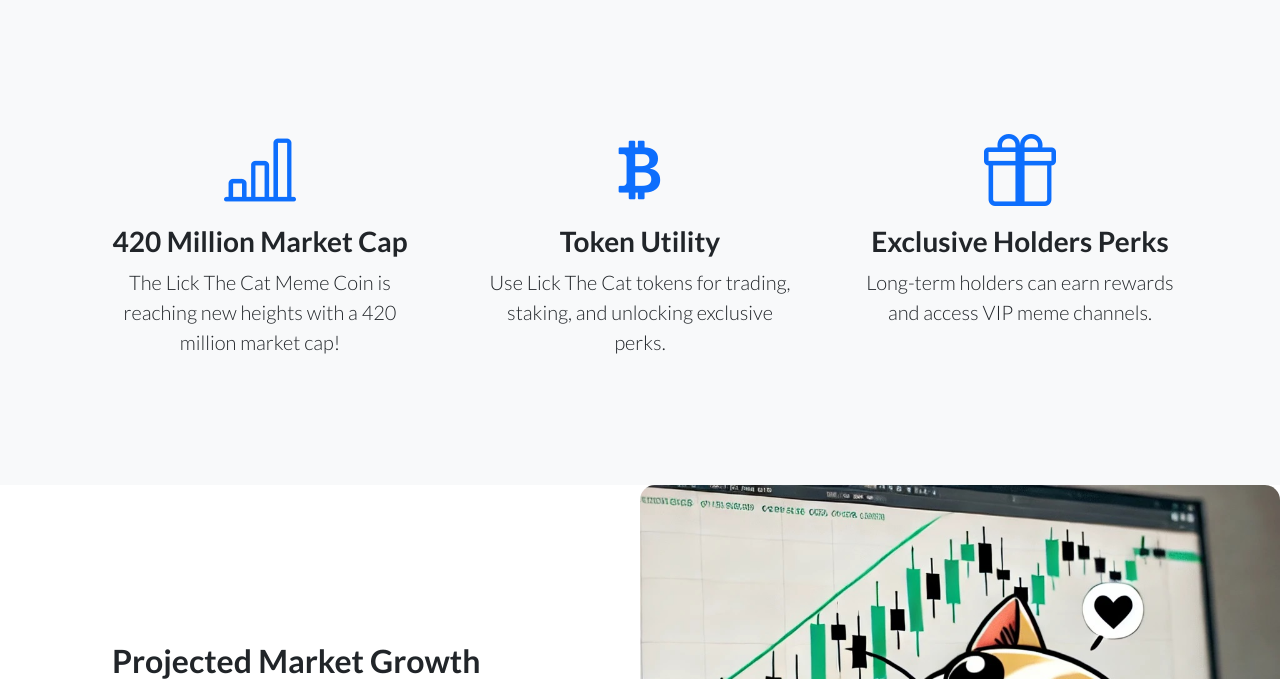
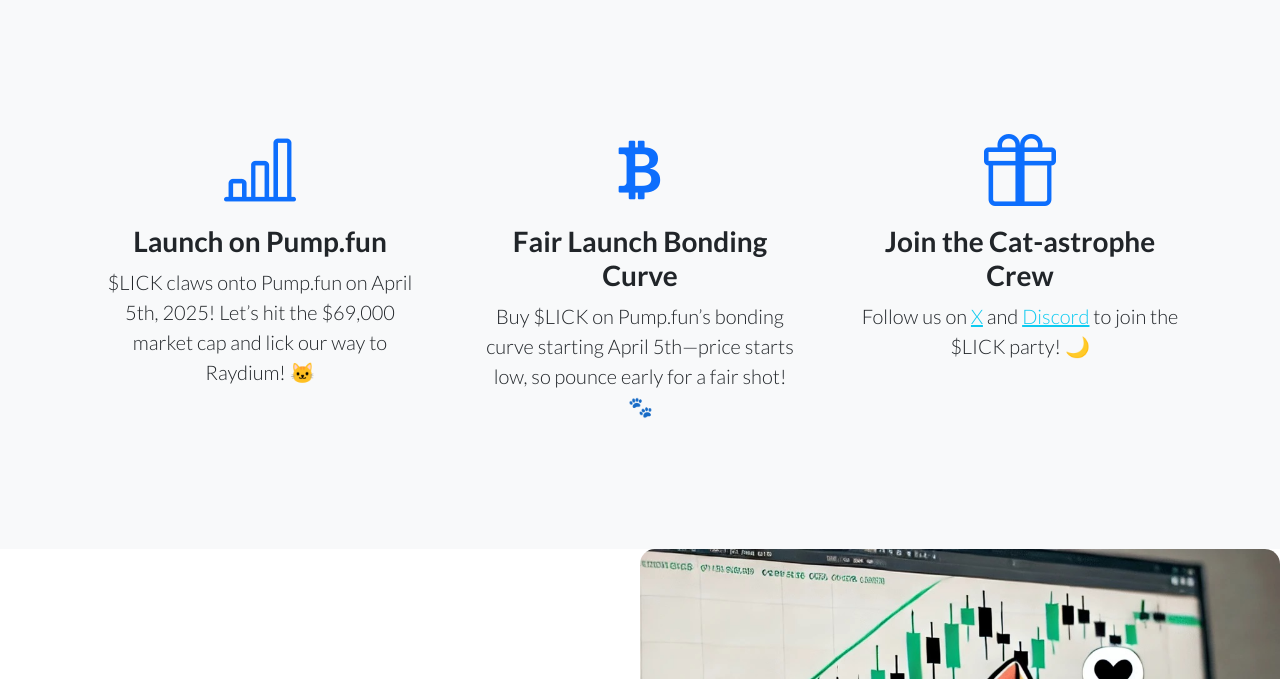
Before and after one commit to freelancing-solutions/lickthecat, a Flask app: page / in a window 1280 px wide. Shown: the part 1041-1720 px from the top of the page. Run offline with Flask 3, Linux system fonts and the light colour scheme; parts of the project's set-up code (start-up, migrations or seed data) failed here and were passed over; some libraries are stand-ins or nearby versions.

Commit message:
updated tokenometrics

```diff
--- a/templates/index.html
+++ b/templates/index.html
@@ -77,22 +77,22 @@
             <div class="col-lg-4">
                 <div class="features-icons-item mx-auto mb-5 mb-lg-0 mb-lg-3">
                     <div class="features-icons-icon d-flex"><i class="bi-bar-chart-line m-auto text-primary"></i></div>
-                    <h3>420 Million Market Cap</h3>
-                    <p class="lead mb-0">The Lick The Cat Meme Coin is reaching new heights with a 420 million market cap!</p>
+                    <h3>Launch on Pump.fun</h3>
+                    <p class="lead mb-0">$LICK claws onto Pump.fun on April 5th, 2025! Let’s hit the $69,000 market cap and lick our way to Raydium! 🐱</p>
                 </div>
             </div>
             <div class="col-lg-4">
                 <div class="features-icons-item mx-auto mb-0 mb-lg-3">
                     <div class="features-icons-icon d-flex"><i class="bi-currency-bitcoin m-auto text-primary"></i></div>
-                    <h3>Token Utility</h3>
-                    <p class="lead mb-0">Use Lick The Cat tokens for trading, staking, and unlocking exclusive perks.</p>
+                    <h3>Fair Launch Bonding Curve</h3>
+                    <p class="lead mb-0">Buy $LICK on Pump.fun’s bonding curve starting April 5th—price starts low, so pounce early for a fair shot! 🐾</p>
                 </div>
             </div>
             <div class="col-lg-4">
                 <div class="features-icons-item mx-auto mb-5 mb-lg-0 mb-lg-3">
                     <div class="features-icons-icon d-flex"><i class="bi-gift m-auto text-primary"></i></div>
-                    <h3>Exclusive Holders Perks</h3>
-                    <p class="lead mb-0">Long-term holders can earn rewards and access VIP meme channels.</p>
+                    <h3>Join the Cat-astrophe Crew</h3>
+                    <p class="lead mb-0">Follow us on <a href="https://x.com/lickthecat422" target="_blank" class="text-info">X</a> and <a href="https://discord.com/invite/vttSSs3z" target="_blank" class="text-info">Discord</a> to join the $LICK party! 🌙</p>
                 </div>
             </div>
         </div>
```
